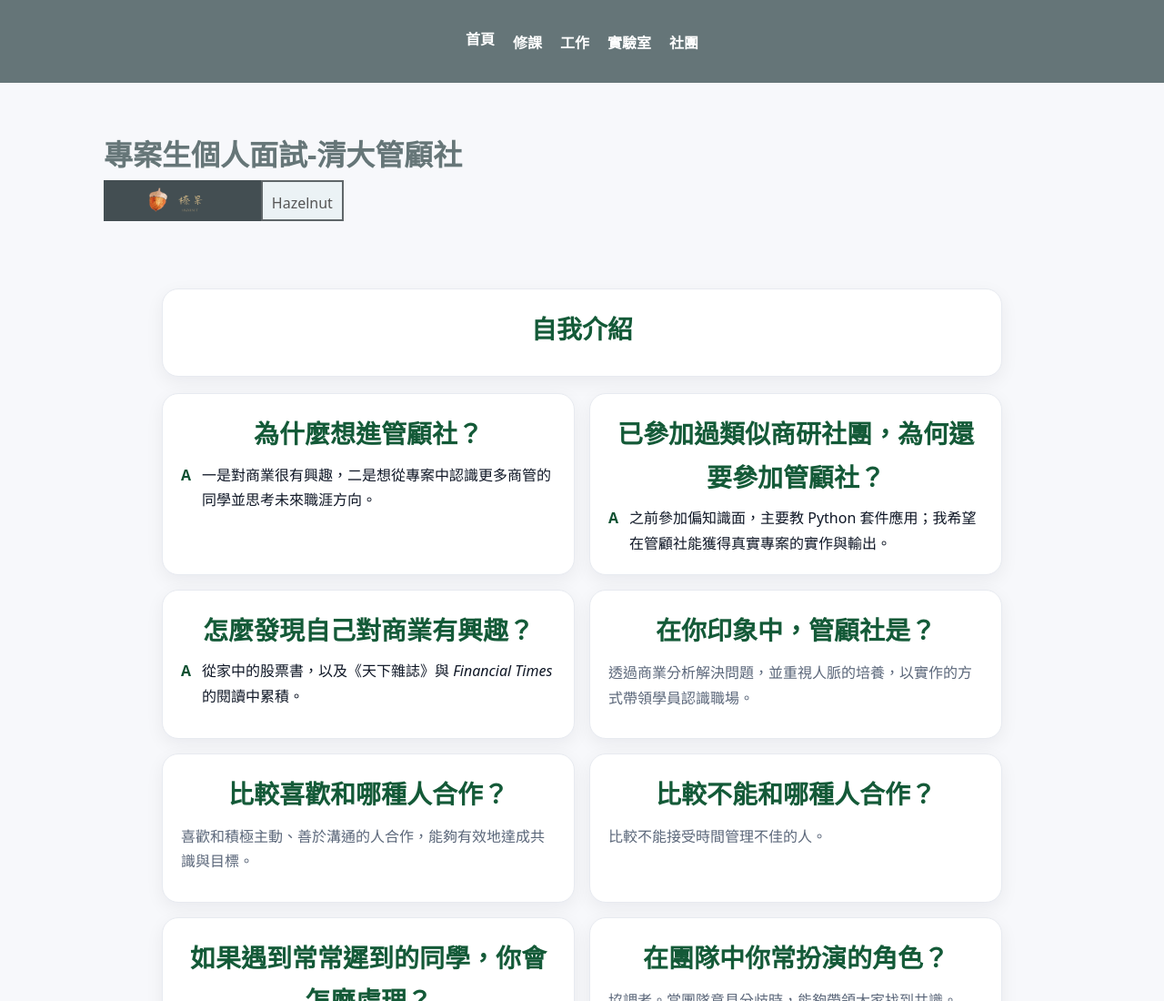
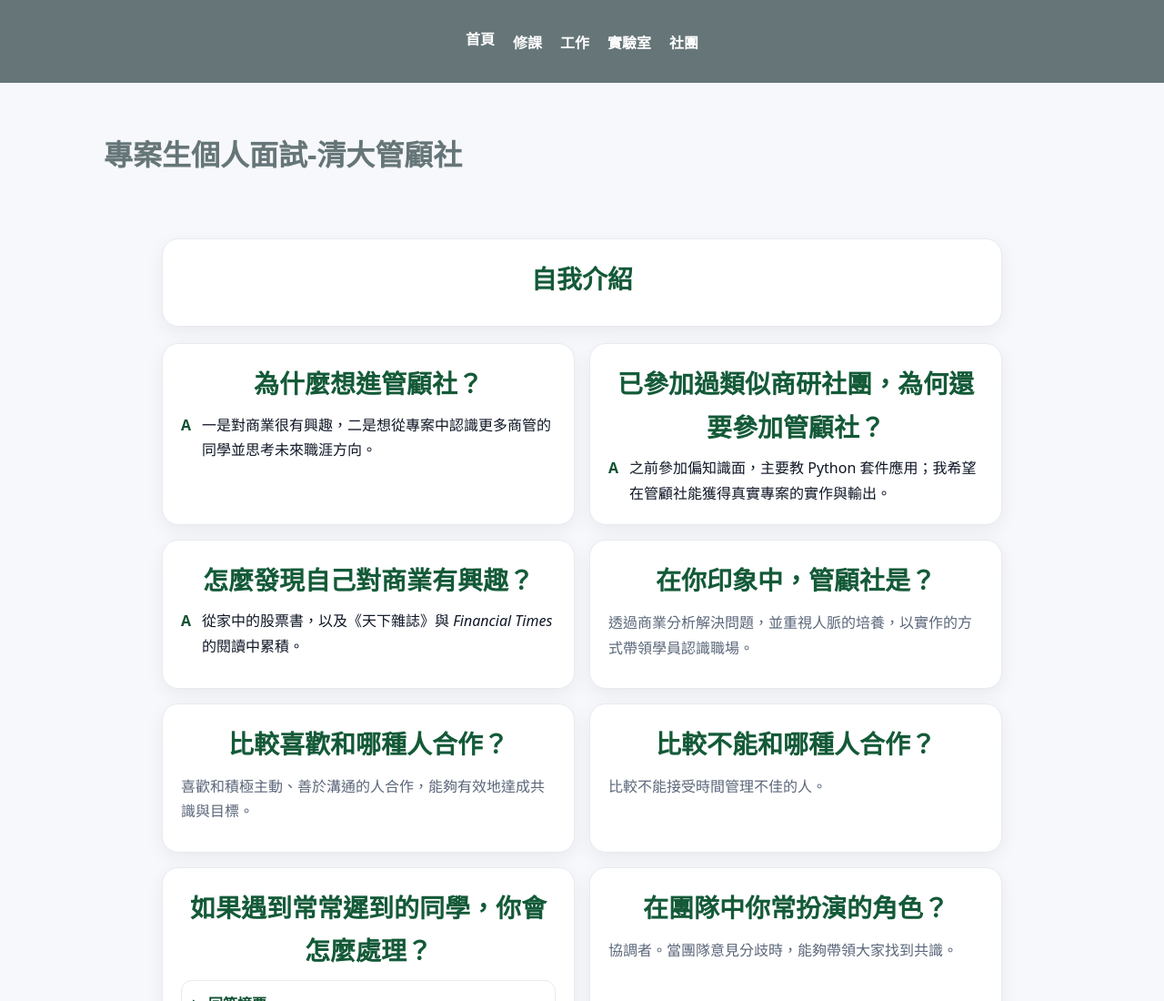
Before and after one commit to Hazelnut-0820/hazelnut-nycu-nthu, a plain HTML site: page club/管顧社.html in a window 1280 px wide. Shown: the top 1100 px of the page at 91% size. Drawn offline with Linux system fonts and the light colour scheme.

Commit message:
delete author

```diff
--- a/club/管顧社.html
+++ b/club/管顧社.html
@@ -27,10 +27,7 @@
     <div class="hero">
           <section>
       <div class="title">專案生個人面試-清大管顧社</div>
-      <div class="author">
-  <img src="/hazelnut-nycu-nthu/img/hazelnut_2.png" alt="圖片" class="icon">
-  <span class="text">Hazelnut</span>
-</div>
+
     </section>
     </div>
 
```
